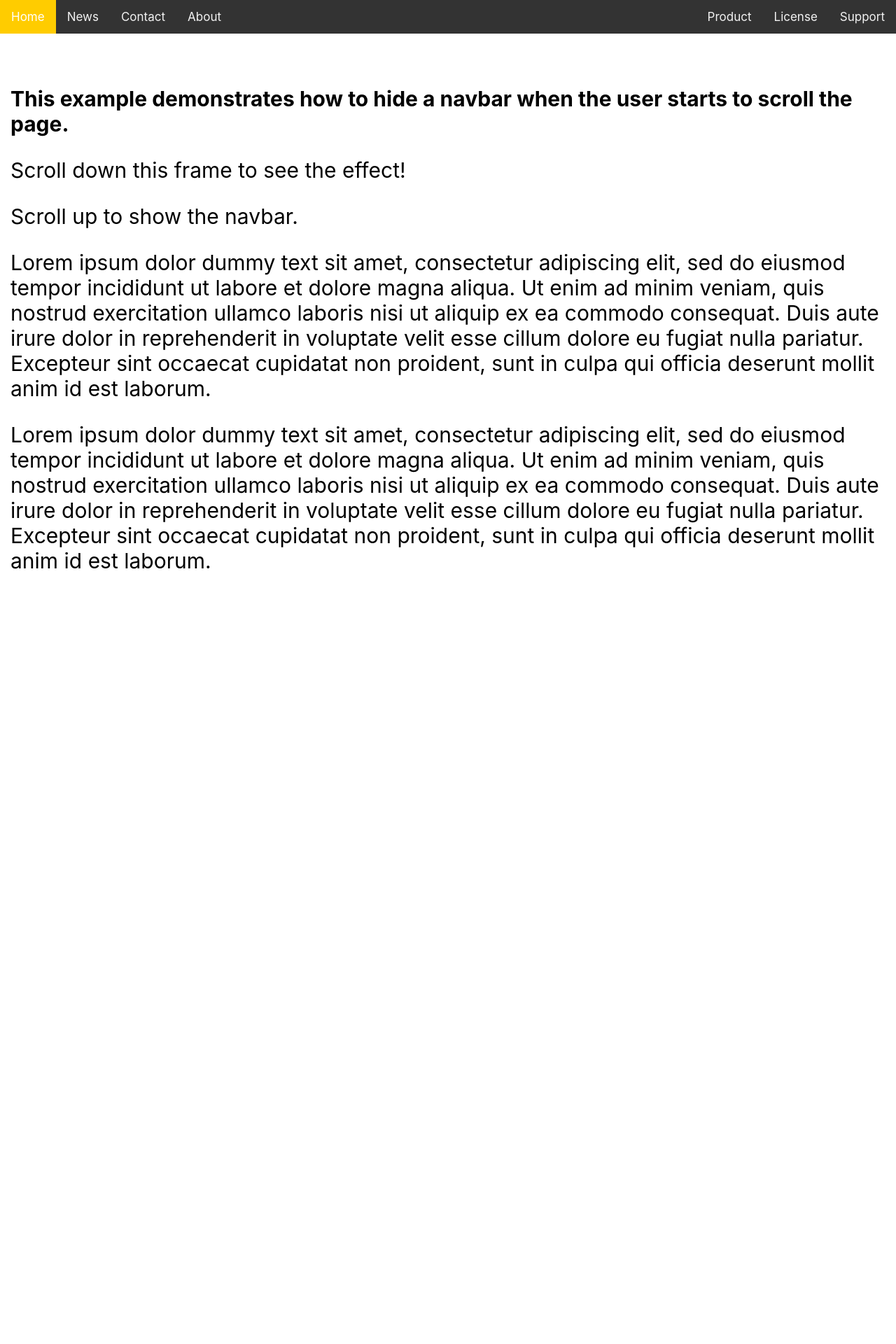
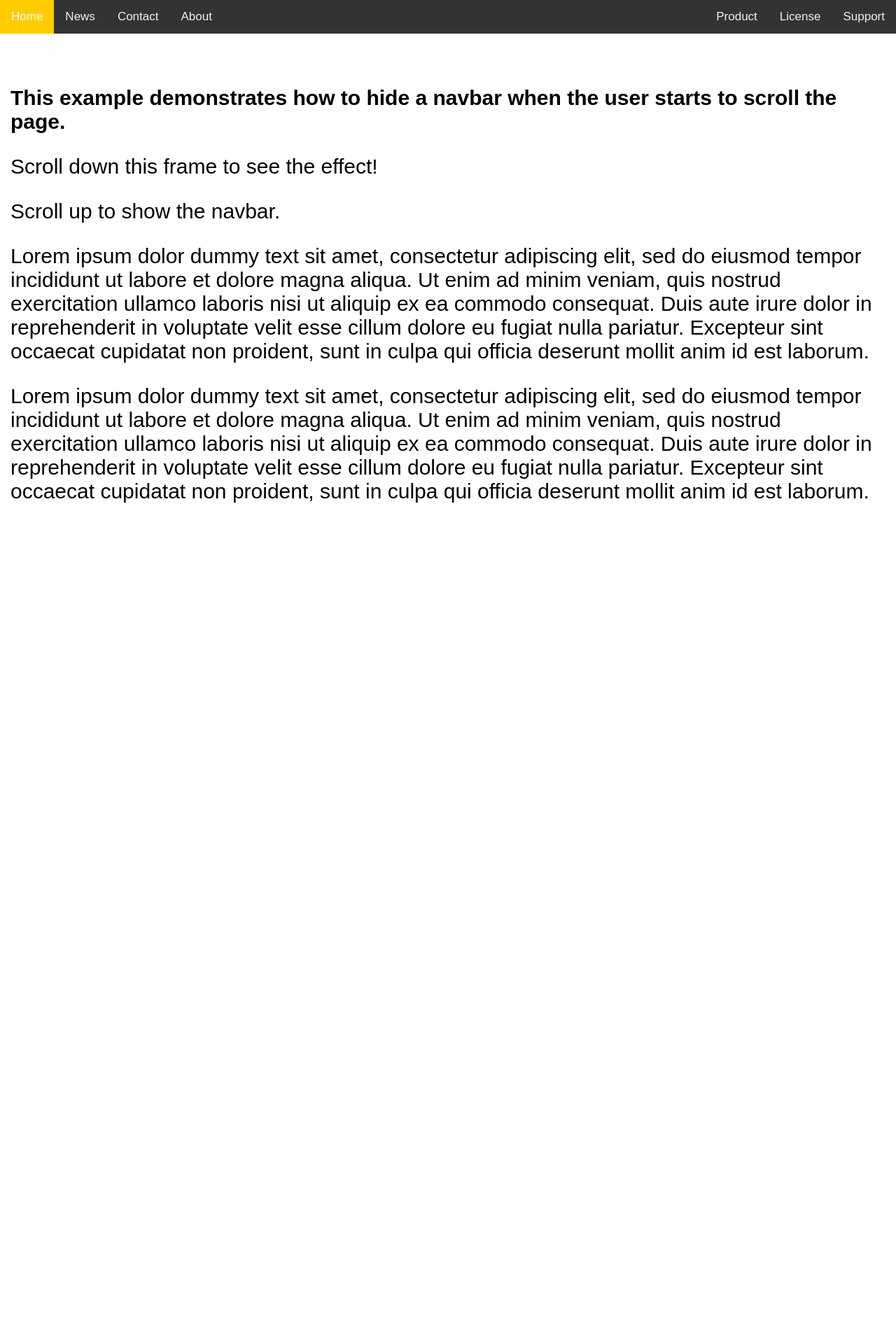
Before and after one commit to artslinux/nudc33ycmqc, a Jekyll site: the page navbar.html, which Jekyll copies as it is, in a window 1280 px wide. Shown: the top 1920 px of the page at 70% size. Built offline with Jekyll 4.4.1, drawn with Linux system fonts in a browser that asks for light colours.

Commit message:
Update navbar.html

```diff
--- a/navbar.html
+++ b/navbar.html
@@ -7,7 +7,7 @@
   box-sizing: border-box;
 }
 body {
-  font-family: -apple-system, BlinkMacSystemFont, "Segoe UI", Roboto, "Helvetica Neue", Arial, sans-serif, "Apple Color Emoji", "Segoe UI Emoji", "Segoe UI Symbol";
+  font-family: Quicksand, sans-serif;
   padding: 0;
   margin: 0;
 }
```
